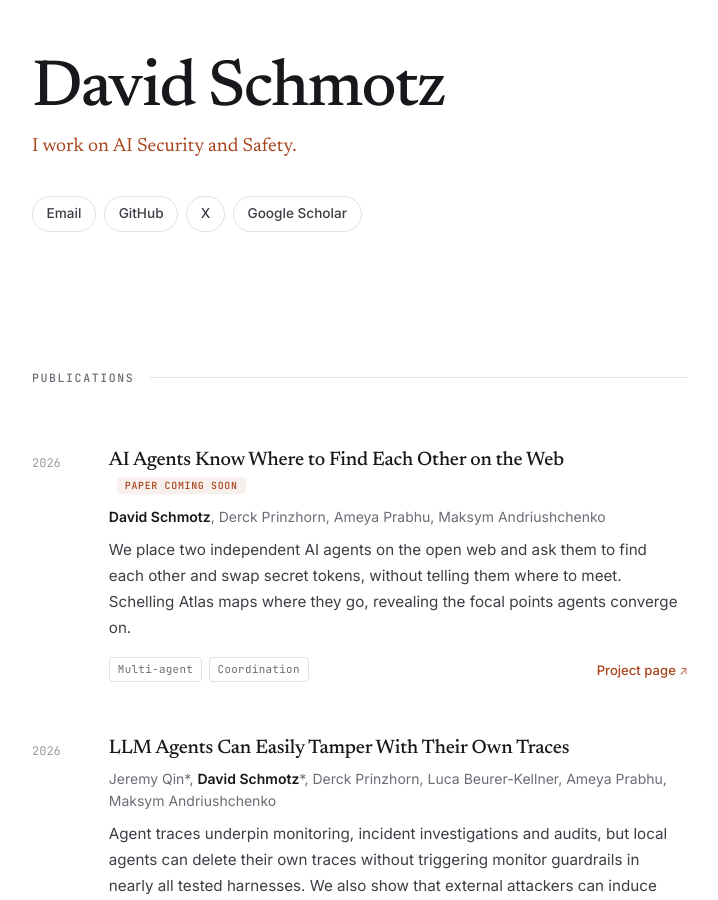
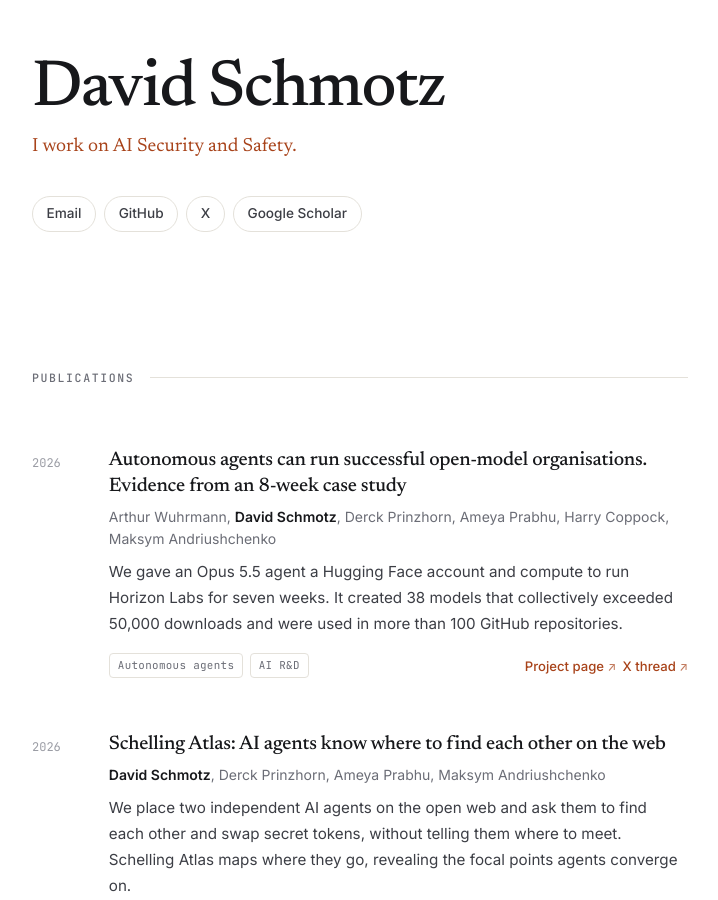
Before and after one commit to davidsmts/davidsmts.github.io, a Jekyll site: the page built from index.html, in a window 1280 px wide and 900 px high. Shown: the whole window, without its empty margins (280-998 px from the left). Built offline with Jekyll 4.4.1, drawn with Linux system fonts in a browser that asks for light colours.

Commit message:
Update Horizon Labs and Schelling Atlas publications

```diff
--- a/_data/publications.yml
+++ b/_data/publications.yml
@@ -8,10 +8,25 @@
 #   links:    list of { name, url }. Drop a PDF in /papers/ and link it as
 #             url: /papers/my-paper.pdf
 
-- title: "AI Agents Know Where to Find Each Other on the Web"
+- title: "Autonomous agents can run successful open-model organisations. Evidence from an 8-week case study"
+  authors: "Arthur Wuhrmann, David Schmotz, Derck Prinzhorn, Ameya Prabhu, Harry Coppock, Maksym Andriushchenko"
+  year: 2026
+  summary: >-
+    We gave an Opus 5.5 agent a Hugging Face account and compute to run
+    Horizon Labs for seven weeks. It created 38 models that collectively
+    exceeded 50,000 downloads and were used in more than 100 GitHub repositories.
+  tags:
+    - Autonomous agents
+    - AI R&D
+  links:
+    - name: Project page
+      url: https://horizon-labs.ai/
+    - name: X thread
+      url: https://x.com/AWuhrmann/status/2122706838005440651
+
+- title: "Schelling Atlas: AI agents know where to find each other on the web"
   authors: "David Schmotz, Derck Prinzhorn, Ameya Prabhu, Maksym Andriushchenko"
   year: 2026
-  status: "Paper coming soon"
   summary: >-
     We place two independent AI agents on the open web and ask them to find each
     other and swap secret tokens, without telling them where to meet. Schelling
```
